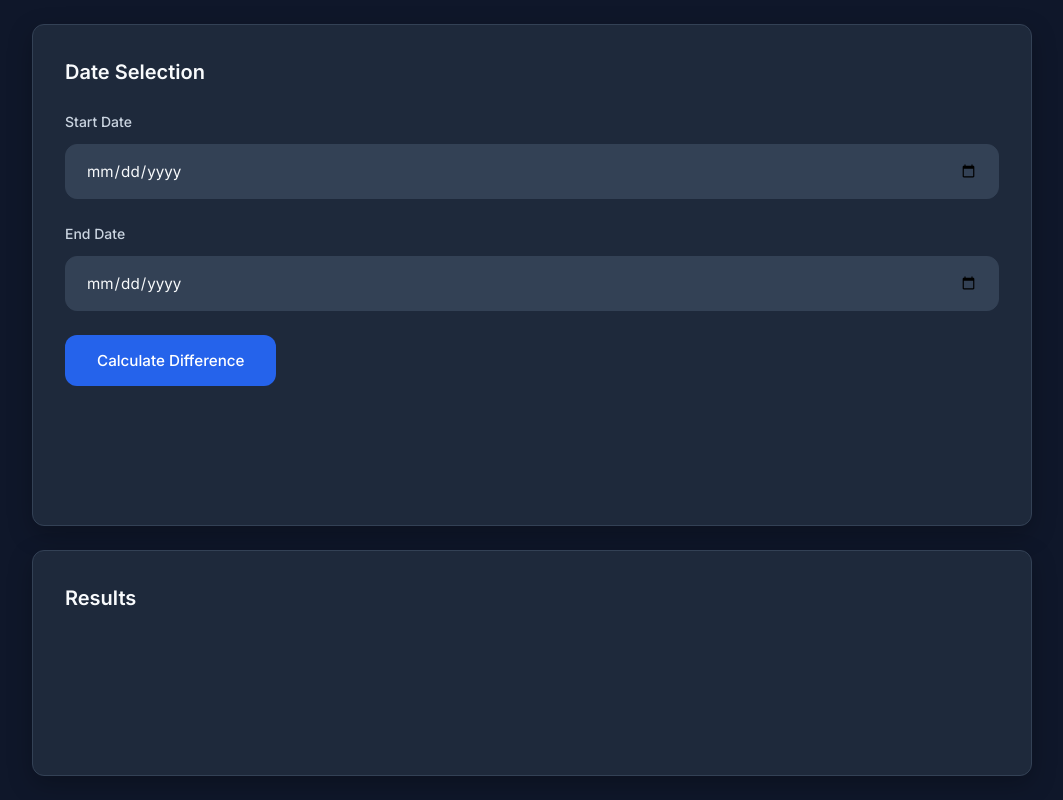
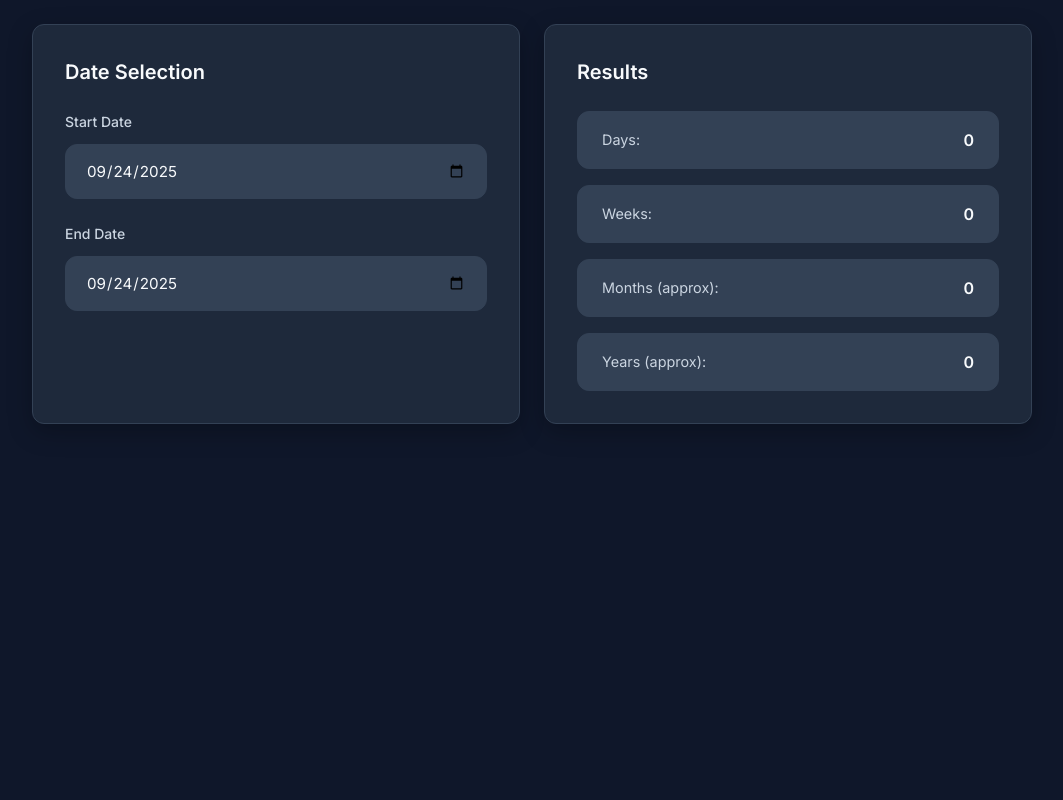
Before and after one commit to Detroitaxle/Hub, a plain HTML site: page index.html in a window 1280 px wide. Shown: the whole page, without its empty margins (108-1171 px from the left). Drawn offline with Linux system fonts and the light colour scheme.

Commit message:
Update index.html

```diff
--- a/index.html
+++ b/index.html
@@ -3,7 +3,7 @@
 <head>
   <meta charset="UTF-8">
   <meta name="viewport" content="width=device-width, initial-scale=1.0">
-  <title>Date Difference Calculator - Professional Edition</title>
+  <title>Date Difference Calculator</title>
   <link rel="preconnect" href="https://fonts.googleapis.com">
   <link rel="preconnect" href="https://fonts.gstatic.com" crossorigin>
   <link href="https://fonts.googleapis.com/css2?family=Inter:wght@300;400;500;600;700&display=swap" rel="stylesheet">
@@ -18,10 +18,8 @@
       --text-secondary: #cbd5e1;
       --border-color: #334155;
       --success-color: #22c55e;
-      --error-color: #ef4444;
       --spacing-unit: 0.5rem;
       --radius-lg: 0.75rem;
-      --radius-full: 9999px;
       --transition-base: all 0.2s ease-in-out;
     }
 
@@ -41,17 +39,17 @@
     .app-container {
       min-height: 100vh;
       display: flex;
-      flex-direction: column;
+      justify-content: center;
+      align-items: flex-start;
       padding: calc(var(--spacing-unit) * 3);
     }
 
     .main-container {
-      flex: 1;
       display: grid;
+      grid-template-columns: 1fr 1fr;
       gap: calc(var(--spacing-unit) * 3);
       max-width: 1000px;
       width: 100%;
-      margin: 0 auto;
     }
 
     .card {
@@ -105,27 +103,6 @@
       outline: none;
       border-color: var(--primary-color);
       box-shadow: 0 0 0 2px rgba(37, 99, 235, 0.3);
-    }
-
-    .button {
-      padding: calc(var(--spacing-unit) * 2) calc(var(--spacing-unit) * 4);
-      border-radius: var(--radius-lg);
-      border: none;
-      background: var(--primary-color);
-      color: white;
-      font-weight: 500;
-      font-size: 0.95rem;
-      cursor: pointer;
-      transition: var(--transition-base);
-      display: inline-flex;
-      align-items: center;
-      justify-content: center;
-      gap: calc(var(--spacing-unit) * 1.5);
-    }
-
-    .button:hover {
-      background: var(--primary-hover);
-      transform: translateY(-1px);
     }
 
     .results-grid {
@@ -186,12 +163,9 @@
       transform: translateY(0);
     }
 
-    @media (max-width: 640px) {
-      .app-container {
-        padding: var(--spacing-unit);
-      }
-      .card {
-        padding: calc(var(--spacing-unit) * 3);
+    @media (max-width: 768px) {
+      .main-container {
+        grid-template-columns: 1fr;
       }
     }
   </style>
@@ -205,7 +179,6 @@
           <h2 class="card-title">Date Selection</h2>
         </div>
         <div class="card-body">
-          <form id="date-form">
           <div class="form-group">
             <label for="start-date" class="form-label">Start Date</label>
             <input type="date" id="start-date" class="form-input" required>
@@ -214,8 +187,6 @@
             <label for="end-date" class="form-label">End Date</label>
             <input type="date" id="end-date" class="form-input" required>
           </div>
-            <button type="submit" class="button">Calculate Difference</button>
-          </form>
         </div>
       </div>
 
@@ -239,7 +210,8 @@
   </div>
 
   <script>
-    const form = document.getElementById('date-form');
+    const startDateInput = document.getElementById('start-date');
+    const endDateInput = document.getElementById('end-date');
     const resultsContainer = document.getElementById('results-container');
     const successMessage = document.getElementById('success-message');
 
@@ -252,11 +224,9 @@
       navigator.clipboard.writeText(text).then(showSuccessMessage);
     }
 
-    form.addEventListener('submit', (e) => {
-      e.preventDefault();
-
-      const startDate = new Date(document.getElementById('start-date').value);
-      const endDate = new Date(document.getElementById('end-date').value);
+    function calculateAndDisplay() {
+      const startDate = new Date(startDateInput.value);
+      const endDate = new Date(endDateInput.value);
 
       if (isNaN(startDate) || isNaN(endDate)) return;
 
@@ -284,7 +254,19 @@
           <span class="result-value" onclick="copyToClipboard('${diffYears} years')">${diffYears}</span>
         </div>
       `;
-    });
+    }
+
+    // Auto-fill today’s date on load
+    const today = new Date().toISOString().split('T')[0];
+    startDateInput.value = today;
+    endDateInput.value = today;
+
+    // Calculate on load
+    calculateAndDisplay();
+
+    // Live update on change
+    startDateInput.addEventListener('change', calculateAndDisplay);
+    endDateInput.addEventListener('change', calculateAndDisplay);
   </script>
 </body>
 </html>
```
Lines whose indentation alone changed are shown as unchanged.
